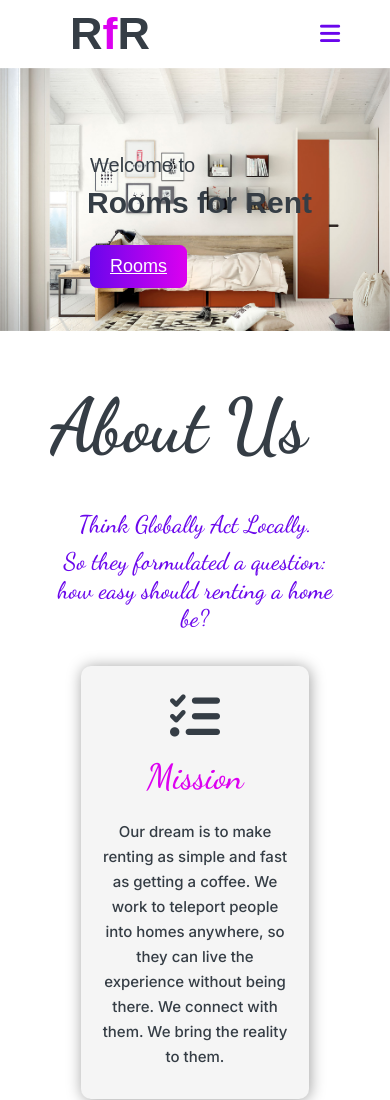
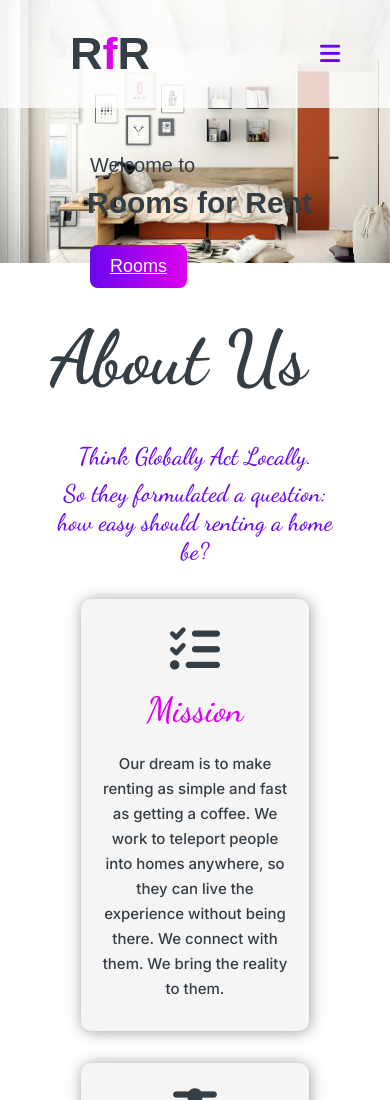
Before and after one commit to Leonumbe/ProyectoFinal-JS-LeoNumbela, a plain HTML site: page index.html in a window 390 px wide. Shown: the top 1100 px of the page. Drawn offline with nearby package versions, Linux system fonts and the light colour scheme; some packages are replaced by stand-ins of ours; a script that the page names is missing.

Commit message:
se ajusta error sobre css position navbar

```diff
--- a/main.css
+++ b/main.css
@@ -643,7 +643,7 @@ footer{
 
 @media screen and (max-width:700px){
   .navbar {
-    position: relative;
+    position: fixed;
   }
   .home{
     min-height: 0px;
@@ -659,7 +659,7 @@ footer{
 
 @media screen and (max-width:580px){
   .navbar {
-    position: relative;
+    position: fixed;
   }
   .home{
     min-height: 0px;
@@ -680,6 +680,11 @@ footer{
 }
 
 @media only screen and (max-width: 485px){
+  .navbar {
+    position: fixed;
+  }
+
+
   .home{
     min-height: 0px;
   }
```
